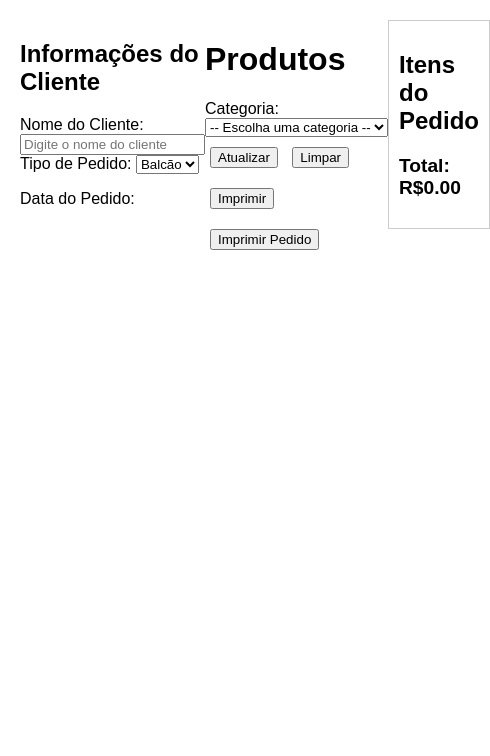
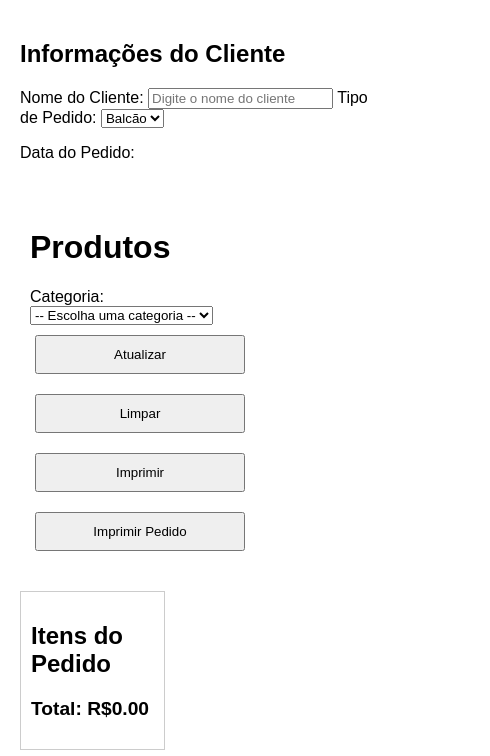
Before and after one commit to ProfPatLopes/skina735bar, a plain HTML site: page teste.html in a window 390 px wide. Shown: the whole page, 490 px wide, since content can reach past the window. Drawn offline with Linux system fonts and the light colour scheme.

Commit message:
responsividade

```diff
--- a/estilo.css
+++ b/estilo.css
@@ -1,3 +1,56 @@
+/* Configuração padrão para telas maiores */
+body {
+    display: flex;
+    flex-direction: row;
+    justify-content: space-between;
+    margin: 20px;
+}
+
+/* Ajustes para telas menores (como smartphones) */
+@media (max-width: 768px) {
+    body {
+        flex-direction: column; /* Empilhar elementos verticalmente */
+        margin: 10px;
+    }
+
+    .formulario, .painel {
+        width: 100%; /* Cada um ocupa 100% da largura */
+        margin-bottom: 20px; /* Espaço entre os blocos */
+    }
+
+    .formulario {
+        padding: 10px;
+    }
+
+    .painel {
+        padding: 10px;
+        border: 1px solid #ccc;
+    }
+
+    .mensagem-inicial {
+        font-size: 1em;
+        padding: 10px;
+    }
+
+    .produto {
+        flex-direction: column;
+        align-items: flex-start;
+    }
+}
+
+/* Ajustes para telas muito pequenas */
+@media (max-width: 480px) {
+    .total {
+        font-size: 1em;
+    }
+
+    .botao {
+        width: 100%; /* Botões ocupam toda a largura */
+        margin: 5px 0; /* Espaço entre os botões */
+        padding: 10px;
+    }
+}
+
 /* login */
 .login-container {
     margin: 20px;
--- a/teste.css
+++ b/teste.css
@@ -1,5 +1,57 @@
 .informacoes-cliente {
     margin-bottom: 20px;
+}
+/* Configuração padrão para telas maiores */
+body {
+    display: flex;
+    flex-direction: row;
+    justify-content: space-between;
+    margin: 20px;
+}
+
+/* Ajustes para telas menores (como smartphones) */
+@media (max-width: 768px) {
+    body {
+        flex-direction: column; /* Empilhar elementos verticalmente */
+        margin: 10px;
+    }
+
+    .formulario, .painel {
+        width: 100%; /* Cada um ocupa 100% da largura */
+        margin-bottom: 20px; /* Espaço entre os blocos */
+    }
+
+    .formulario {
+        padding: 10px;
+    }
+
+    .painel {
+        padding: 10px;
+        border: 1px solid #ccc;
+    }
+
+    .mensagem-inicial {
+        font-size: 1em;
+        padding: 10px;
+    }
+
+    .produto {
+        flex-direction: column;
+        align-items: flex-start;
+    }
+}
+
+/* Ajustes para telas muito pequenas */
+@media (max-width: 480px) {
+    .total {
+        font-size: 1em;
+    }
+
+    .botao {
+        width: 100%; /* Botões ocupam toda a largura */
+        margin: 5px 0; /* Espaço entre os botões */
+        padding: 10px;
+    }
 }
 
 body {
```
